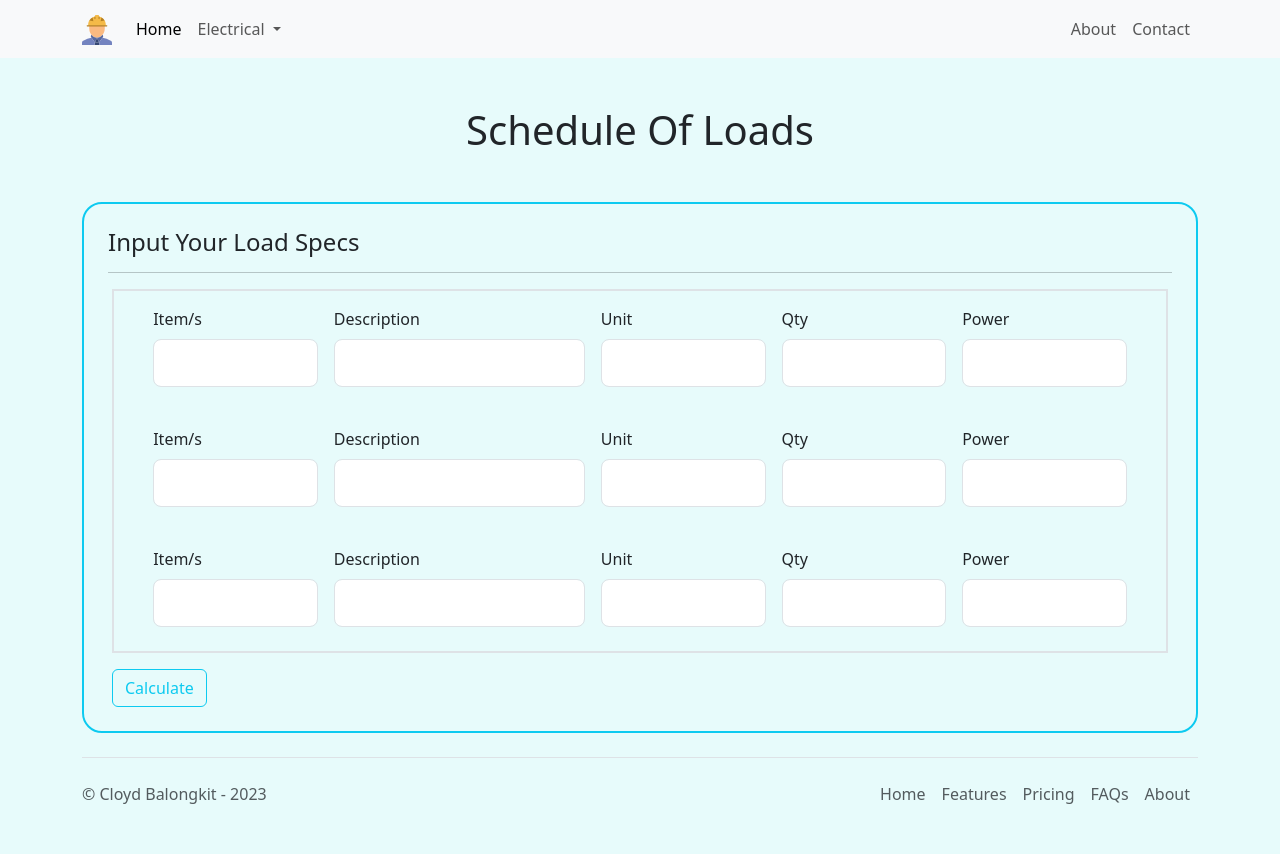
After one commit to cloydbalongkit1/engineering_app_flask, a Flask app: page /schedule_of_loads in a window 1280 px wide. The commit adds this page. Run offline with Flask 3, Linux system fonts and the light colour scheme; some libraries are stand-ins or nearby versions.

Commit message:
adding route.sched_loads and template

```diff
--- a/engineering_app/form.py
+++ b/engineering_app/form.py
@@ -1,6 +1,6 @@
 from flask_wtf import FlaskForm
-from wtforms import IntegerField, SubmitField, SelectField, DecimalField, FloatField
-from wtforms.validators import DataRequired, InputRequired, NumberRange
+from wtforms import IntegerField, SubmitField, SelectField, DecimalField, FloatField, StringField
+from wtforms.validators import DataRequired, InputRequired, NumberRange, Length
 
 
 class LoadTable(FlaskForm):
@@ -35,3 +35,25 @@ class PowerCalc(FlaskForm):
     res_calc = FloatField('Input Resistance', validators=[InputRequired(), NumberRange(min=1)])
     pow_calc = FloatField('Input Power', validators=[InputRequired(), NumberRange(min=1)])
     submit = SubmitField('Submit')
+
+
+class SchedLoads(FlaskForm):
+    item1 = IntegerField('Item/s', validators=[InputRequired(), NumberRange(min=1, max=100)])
+    description1 = StringField('Description', validators=[DataRequired(), Length(min=1, max=20)])
+    unit1 = StringField('Unit', validators=[DataRequired(), Length(min=1, max=20)])
+    qty1 = IntegerField('Qty', validators=[InputRequired(), NumberRange(min=0)])
+    power1 = IntegerField('Power', validators=[InputRequired(), NumberRange(min=0)])
+
+    item2 = IntegerField('Item/s', validators=[InputRequired(), NumberRange(min=1, max=100)])
+    description2 = StringField('Description', validators=[DataRequired(), Length(min=1, max=20)])
+    unit2 = StringField('Unit', validators=[DataRequired(), Length(min=1, max=20)])
+    qty2 = IntegerField('Qty', validators=[InputRequired(), NumberRange(min=0)])
+    power2 = IntegerField('Power', validators=[InputRequired(), NumberRange(min=0)])
+
+    item3 = IntegerField('Item/s', validators=[InputRequired(), NumberRange(min=1, max=100)])
+    description3 = StringField('Description', validators=[DataRequired(), Length(min=1, max=20)])
+    unit3 = StringField('Unit', validators=[DataRequired(), Length(min=1, max=20)])
+    qty3 = IntegerField('Qty', validators=[InputRequired(), NumberRange(min=0)])
+    power3 = IntegerField('Power', validators=[InputRequired(), NumberRange(min=0)])
+
+    submit = SubmitField('Calculate')
--- a/engineering_app/routes.py
+++ b/engineering_app/routes.py
@@ -3,7 +3,7 @@ from engineering_app import app
 # bootstrap
 from flask import render_template
 # , request, redirect, url_for
-from engineering_app.form import LoadTable, CalculationsType, PowerCalc
+from engineering_app.form import LoadTable, CalculationsType, PowerCalc, SchedLoads
 
 
 @app.route('/', methods=["GET", "POST"])
@@ -24,7 +24,7 @@ def cement():
 @app.route('/electrical_power')
 def electrical_power():
     form = CalculationsType()
-    return render_template('electrical_power.html', title='Ohms Law Calculations', form=form)
+    return render_template('electrical_power.html', title='Basic Calculations', form=form)
 
 
 @app.route('/power', methods=['GET', 'POST'])
@@ -103,7 +103,6 @@ def solar():
             'quantity_load2': form.quantity_load2.data,
             'quantity_load3': form.quantity_load3.data,
         }
-
         load1_wh = datas['hours_load1'] * datas['quantity_load1'] * datas['watts_load1']
         load2_wh = datas['hours_load2'] * datas['quantity_load2'] * datas['watts_load2']
         load3_wh = datas['hours_load3'] * datas['quantity_load3'] * datas['watts_load3']
@@ -128,7 +127,29 @@ def solar():
             'max_pv_panels_needed': "{:.2f}".format(max_pv_panels_needed),
             'inverter_rating': inverter_rating,
         }
+        return render_template('solar.html', title='OffGrid-Computed', form=form, answers=answers)
+    return render_template('solar.html', title='OffGrid Setup Design', form=form)
 
-        return render_template('solar.html', title='Computed', form=form, answers=answers)
 
-    return render_template('solar.html', title='Compute', form=form)
+@app.route('/schedule_of_loads')
+def sched_loads():
+    form = SchedLoads()
+    inputs = {
+        'item1': form.item1.data,
+        'item2': form.item2.data,
+        'item3': form.item3.data,
+        'description1': form.description1.data,
+        'description2': form.description2.data,
+        'description3': form.description3.data,
+        'unit1': form.unit1.data,
+        'unit2': form.unit2.data,
+        'unit3': form.unit3.data,
+        'qty1': form.qty1.data,
+        'qty2': form.qty2.data,
+        'qty3': form.qty3.data,
+        'power1': form.power1.data,
+        'power2': form.power2.data,
+        'power3': form.power3.data,
+    }
+
+    return render_template('sched_loads.html', title='Schedule Of Loads', form=form)
--- a/engineering_app/templates/base.html
+++ b/engineering_app/templates/base.html
@@ -35,9 +35,10 @@
                     </a>
                     <ul class="dropdown-menu">
                       <li><a class="dropdown-item" href="{{ url_for('solar') }}">Solar OffGrid</a></li>
-                      <li><a class="dropdown-item" href="{{ url_for('electrical_power') }}">Ohms Law Calculations</a></li>
+                      <li><a class="dropdown-item" href="{{ url_for('sched_loads') }}">Schedule Of Loads</a></li>
+                      <li><a class="dropdown-item" href="{{ url_for('electrical_power') }}">Basic Calculations</a></li>
                       <li><hr class="dropdown-divider"></li>
-                      <li><a class="dropdown-item" href="#">Something else here</a></li>
+                      <li><a class="dropdown-item" href="#">Future Development</a></li>
                     </ul>
                   </li>
                   <!-- <li class="nav-item dropdown">
--- a/engineering_app/templates/electrical_power.html
+++ b/engineering_app/templates/electrical_power.html
@@ -2,7 +2,7 @@
 
 {% block content %}
     <div class="container mt-2">
-        <h1 class="h1 mt-5 text-center">Ohms Law Calculations</h1>
+        <h1 class="h1 mt-5 text-center">Basic Calculations</h1>
         <hr>
         <div class="row">
             <div class="col-2 border border-2 border-round p-3 m-2 mx-auto">
--- /dev/null
+++ b/engineering_app/templates/sched_loads.html
@@ -0,0 +1,143 @@
+{% extends 'base.html' %}
+
+{% block content %}
+
+    <div class="container mt-2">
+        <h1 class="h1 mt-5 text-center">Schedule Of Loads</h1>
+        <form method="POST" class="mt-5 p-4 border border-2 border-info border-round" enctype="multipart/form-data">
+            {{ form.hidden_tag() }}
+            <h4>Input Your Load Specs</h4>
+            <hr>
+            <div class="row justify-content-center p-2 border border-2 border-bottom-0 border-round-2 mx-1">
+                <div class="col-md-2 p-1 m-1">
+                    {{ form.item1.label(class="form-control-label mb-2") }}
+                    {% if form.item1.errors %}
+                        {{ form.item1(class="form-control form-control-lg mb-2 is-invalid") }}
+                    {% else %}
+                        {{ form.item1(class="form-control form-control-lg mb-2") }}
+                    {% endif %}
+                </div>
+                <div class="col-md-3 p-1 m-1">
+                    {{ form.description1.label(class="form-control-label mb-2") }}
+                    {% if form.description1.errors %}
+                        {{ form.description1(class="form-control form-control-lg mb-2 is-invalid") }}
+                    {% else %}
+                        {{ form.description1(class="form-control form-control-lg mb-2") }}
+                    {% endif %}
+                </div>
+                <div class="col-md-2 p-1 m-1">
+                    {{ form.unit1.label(class="form-control-label mb-2") }}
+                    {% if form.unit1.errors %}
+                        {{ form.unit1(class="form-control form-control-lg mb-2 is-invalid") }}
+                    {% else %}
+                        {{ form.unit1(class="form-control form-control-lg mb-2") }}
+                    {% endif %}
+                </div>
+                <div class="col-md-2 p-1 m-1">
+                    {{ form.qty1.label(class="form-control-label mb-2") }}
+                    {% if form.qty1.errors %}
+                        {{ form.qty1(class="form-control form-control-lg mb-2 is-invalid") }}
+                    {% else %}
+                        {{ form.qty1(class="form-control form-control-lg mb-2") }}
+                    {% endif %}
+                </div>
+                <div class="col-md-2 p-1 m-1">
+                    {{ form.power1.label(class="form-control-label mb-2") }}
+                    {% if form.power1.errors %}
+                        {{ form.power1(class="form-control form-control-lg mb-2 is-invalid") }}
+                    {% else %}
+                        {{ form.power1(class="form-control form-control-lg mb-2") }}
+                    {% endif %}
+                </div>
+            </div>
+            <div class="row justify-content-center p-2 border border-2 border-top-0 border-bottom-0 mx-1">
+                <div class="col-md-2 p-1 m-1">
+                    {{ form.item2.label(class="form-control-label mb-2") }}
+                    {% if form.item2.errors %}
+                        {{ form.item2(class="form-control form-control-lg mb-2 is-invalid") }}
+                    {% else %}
+                        {{ form.item2(class="form-control form-control-lg mb-2") }}
+                    {% endif %}
+                </div>
+                <div class="col-md-3 p-1 m-1">
+                    {{ form.description2.label(class="form-control-label mb-2") }}
+                    {% if form.description2.errors %}
+                        {{ form.description2(class="form-control form-control-lg mb-2 is-invalid") }}
+                    {% else %}
+                        {{ form.description2(class="form-control form-control-lg mb-2") }}
+                    {% endif %}
+                </div>
+                <div class="col-md-2 p-1 m-1">
+                    {{ form.unit2.label(class="form-control-label mb-2") }}
+                    {% if form.unit2.errors %}
+                        {{ form.unit2(class="form-control form-control-lg mb-2 is-invalid") }}
+                    {% else %}
+                        {{ form.unit2(class="form-control form-control-lg mb-2") }}
+                    {% endif %}
+                </div>
+                <div class="col-md-2 p-1 m-1">
+                    {{ form.qty2.label(class="form-control-label mb-2") }}
+                    {% if form.qty2.errors %}
+                        {{ form.qty2(class="form-control form-control-lg mb-2 is-invalid") }}
+                    {% else %}
+                        {{ form.qty2(class="form-control form-control-lg mb-2") }}
+                    {% endif %}
+                </div>
+                <div class="col-md-2 p-1 m-1">
+                    {{ form.power2.label(class="form-control-label mb-2") }}
+                    {% if form.power2.errors %}
+                        {{ form.power2(class="form-control form-control-lg mb-2 is-invalid") }}
+                    {% else %}
+                        {{ form.power2(class="form-control form-control-lg mb-2") }}
+                    {% endif %}
+                </div>
+            </div>
+            <div class="row justify-content-center p-2 border border-2 border-top-0 mx-1">
+                <div class="col-md-2 p-1 m-1">
+                    {{ form.item3.label(class="form-control-label mb-2") }}
+                    {% if form.item3.errors %}
+                        {{ form.item3(class="form-control form-control-lg mb-2 is-invalid") }}
+                    {% else %}
+                        {{ form.item3(class="form-control form-control-lg mb-2") }}
+                    {% endif %}
+                </div>
+                <div class="col-md-3 p-1 m-1">
+                    {{ form.description3.label(class="form-control-label mb-2") }}
+                    {% if form.description3.errors %}
+                        {{ form.description3(class="form-control form-control-lg mb-2 is-invalid") }}
+                    {% else %}
+                        {{ form.description3(class="form-control form-control-lg mb-2") }}
+                    {% endif %}
+                </div>
+                <div class="col-md-2 p-1 m-1">
+                    {{ form.unit3.label(class="form-control-label mb-2") }}
+                    {% if form.unit3.errors %}
+                        {{ form.unit3(class="form-control form-control-lg mb-2 is-invalid") }}
+                    {% else %}
+                        {{ form.unit3(class="form-control form-control-lg mb-2") }}
+                    {% endif %}
+                </div>
+                <div class="col-md-2 p-1 m-1">
+                    {{ form.qty3.label(class="form-control-label mb-2") }}
+                    {% if form.qty3.errors %}
+                        {{ form.qty3(class="form-control form-control-lg mb-2 is-invalid") }}
+                    {% else %}
+                        {{ form.qty3(class="form-control form-control-lg mb-2") }}
+                    {% endif %}
+                </div>
+                <div class="col-md-2 p-1 m-1">
+                    {{ form.power3.label(class="form-control-label mb-2") }}
+                    {% if form.power3.errors %}
+                        {{ form.power3(class="form-control form-control-lg mb-2 is-invalid") }}
+                    {% else %}
+                        {{ form.power3(class="form-control form-control-lg mb-2") }}
+                    {% endif %}
+                </div>
+            </div>
+            <div class="form-group mt-2 mx-1">
+                {{ form.submit(class="btn btn-outline-info mt-2") }}
+            </div>
+        </form>
+    </div>
+
+{% endblock content %}
--- a/engineering_app/templates/solar.html
+++ b/engineering_app/templates/solar.html
@@ -131,7 +131,7 @@
 
                         </fieldset>
                         <div class="form-group">
-                            {{ form.submit(class="btn btn-primary mt-2") }}
+                            {{ form.submit(class="btn btn-outline-info mt-2") }}
                         </div>
                     </div>
                 </div>
```
